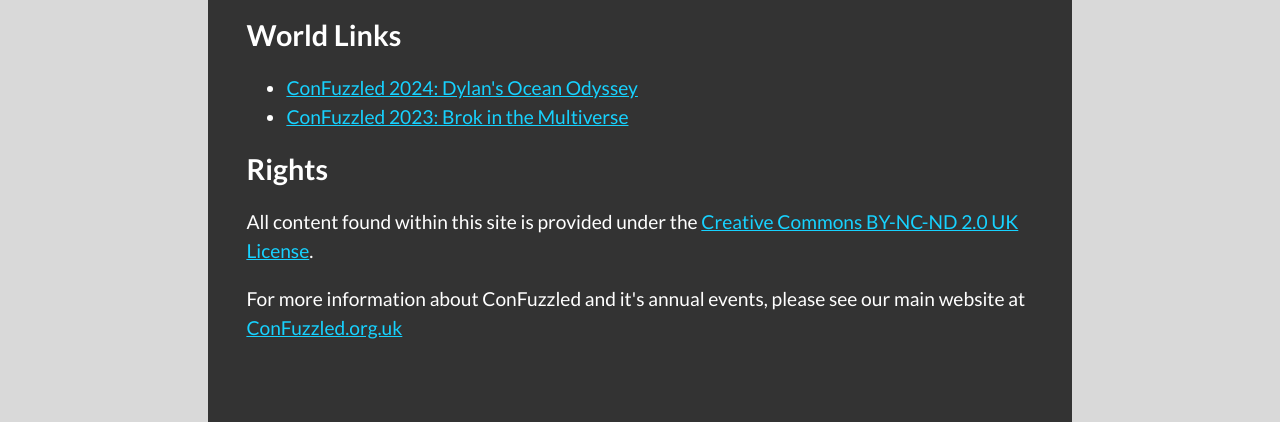
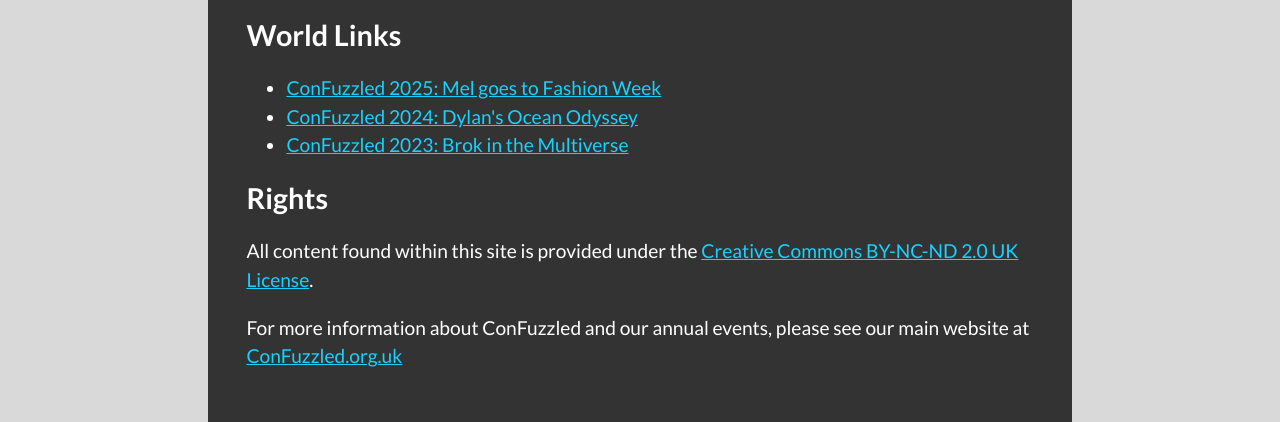
Before and after one commit to ConFuzzledUK/VRPortalPublicResources, a plain HTML site: page index.html in a window 1280 px wide. Shown: the part 378-800 px from the top of the page. Drawn offline with Linux system fonts and the light colour scheme.

Commit message:
Updated README and index page

```diff
--- a/index.html
+++ b/index.html
@@ -116,7 +116,7 @@
 <body>
     <div class="row">
         <div class="title">
-            <span class="title-link">ConFuzzled <img class="title-logo" src="./cfz-logo-white.svg" alt="ConFuzzled pawprint logo"></span>
+            <span class="title-link">ConFuzzled <img class="title-logo" src="./cfz-logo-white.svg" alt="ConFuzzled paw-print logo"></span>
         </div>
     </div>
     <div class="row">
@@ -132,6 +132,7 @@
 
                 <h2 class="align-items-center">World Links</h2>
                 <ul>
+                  <li><a href="https://vrchat.com/home/world/wrld_ce1b0616-bd3d-48cf-9c1d-8f7dabefdd78">ConFuzzled 2025: Mel goes to Fashion Week</a></li>
                   <li><a href="https://vrchat.com/home/world/wrld_75335ef8-6f30-4078-b2d8-a983ec1096ce">ConFuzzled 2024: Dylan's Ocean Odyssey</a></li>
                   <li><a href="https://vrchat.com/home/world/wrld_583ea653-a824-4894-a776-30ba5b45aad6">ConFuzzled 2023: Brok in the Multiverse</a></li>
                 </ul>
@@ -142,7 +143,7 @@
                     <a href="https://creativecommons.org/licenses/by-nc-nd/2.0">Creative Commons BY-NC-ND 2.0 UK License</a>.
                 </p>
 
-                <p>For more information about ConFuzzled and it's annual events, please see our main website at <a href="https://confuzzled.org.uk/">ConFuzzled.org.uk</a></p>
+                <p>For more information about ConFuzzled and our annual events, please see our main website at <a href="https://confuzzled.org.uk/">ConFuzzled.org.uk</a></p>
             </div>
         </div>
     </div>
```
Also changed, not shown: 1 other file.
